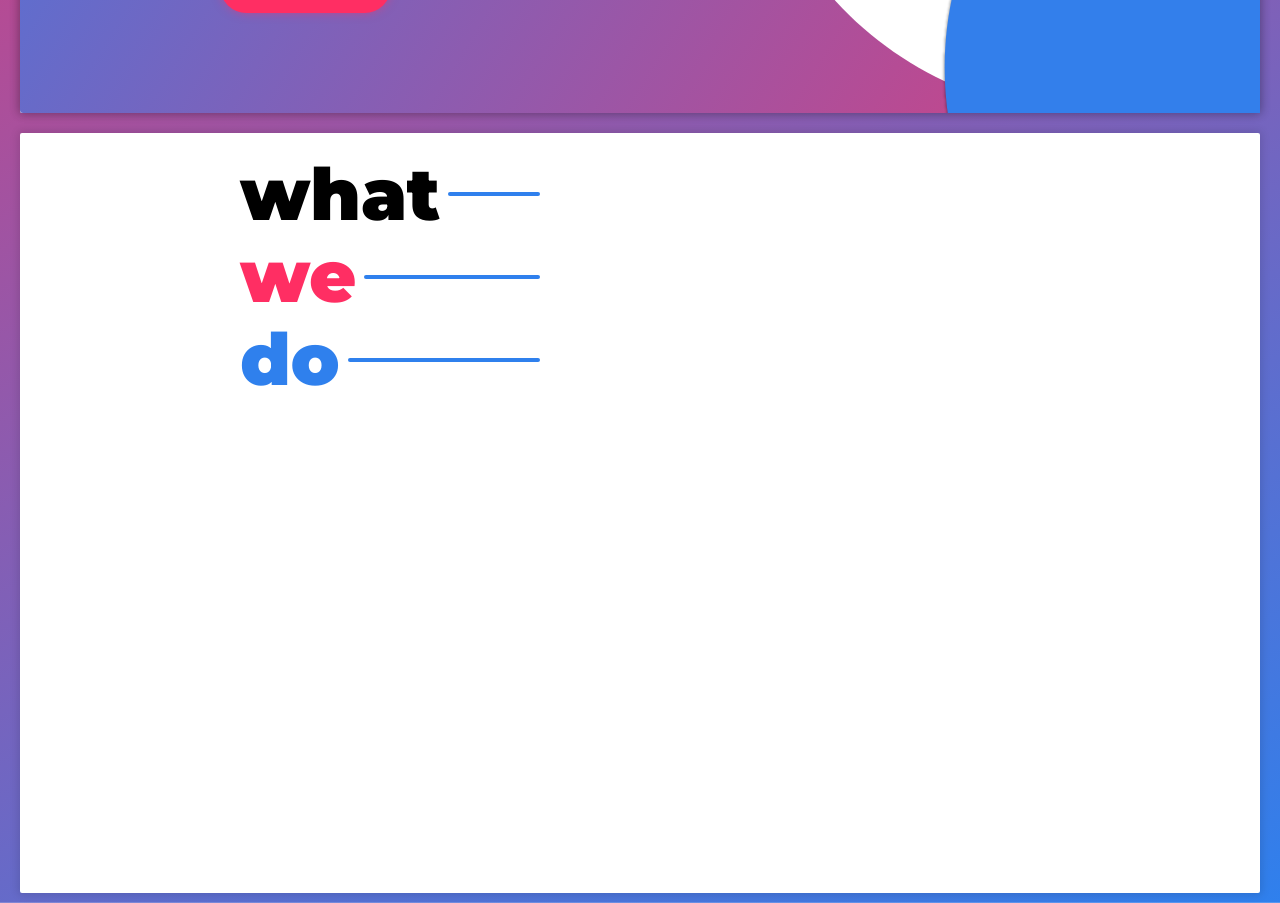
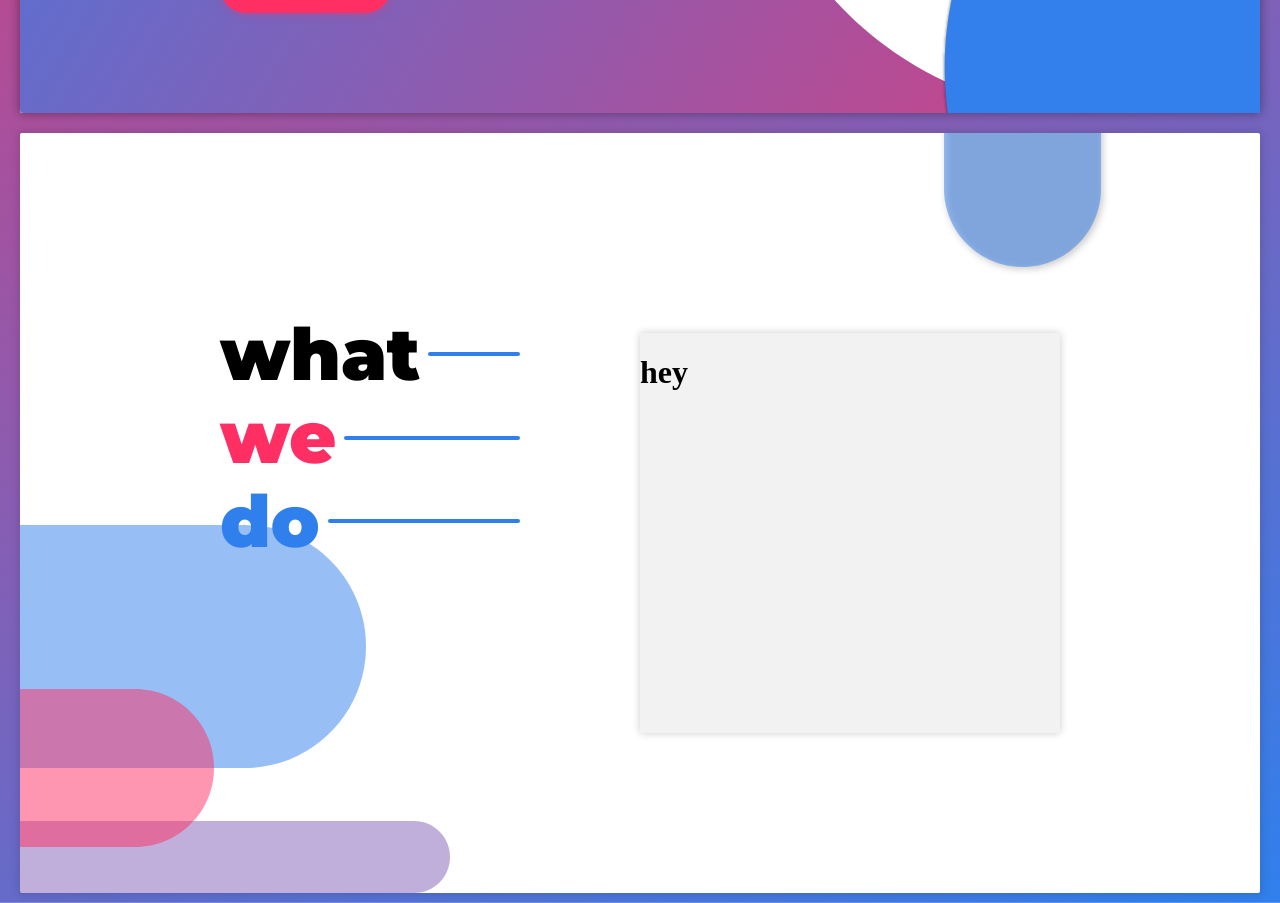
Before and after one commit to joordas/3gir, a React app: page / in a window 1280 px wide. Shown: the part 840-1743 px from the top of the page. Built offline with nearby package versions, Linux system fonts and the light colour scheme.

Commit message:
did the service page and the alignment of the page decoration, etc

```diff
--- a/public/css/globals.css
+++ b/public/css/globals.css
@@ -36,6 +36,10 @@ a {
   max-width: 300px;
   flex-wrap: wrap;
   padding: 20px;
+  padding-top: 180px;
+  max-height: 250px;
+  justify-content: flex-start;
+  padding-left: 200px;
 }
 
 .whatwedo > span {
--- a/src/App.jsx
+++ b/src/App.jsx
@@ -1,12 +1,18 @@
 import React, { Component } from "react";
 import { render } from "react-dom";
-
+import s from "styled-components";
 // components
 import WhitePanel from "./components/WhitePanel";
 import MenuBar from "./components/MenuBar";
 import LogoHeader from "./components/LogoHeader";
 import HomepageBanner from "./components/HomepageBanner";
 import Services from "./components/Services";
+
+const SideDecoration = s.img`
+position: absolute;
+bottom: 0;
+left: 0;
+`;
 
 class App extends Component {
   render() {
@@ -19,6 +25,7 @@ class App extends Component {
         </WhitePanel>
         <WhitePanel>
           <Services />
+          <SideDecoration src="/public/img/sidethings.svg" />
         </WhitePanel>
       </div>
     );
--- a/src/components/HomepageBanner.jsx
+++ b/src/components/HomepageBanner.jsx
@@ -65,7 +65,7 @@ const HomepageBanner = () => (
       <Subheader>And then more.</Subheader>
       <Contact href="#">let's talk!</Contact>
     </div>
-    <LilGuy src="/public/img/lil guy.svg" />
+    <LilGuy id="lilguy" src="/public/img/lil guy.svg" />
   </Gradient>
 );
 
--- a/src/components/Services.jsx
+++ b/src/components/Services.jsx
@@ -2,7 +2,9 @@ import React from "react";
 import s from "styled-components";
 
 const Container = s.div`
-  margin-left: 200px;
+  // margin-left: 200px;
+  position: relative;
+  display: flex;
 `;
 
 const What = s.span`
@@ -15,13 +17,33 @@ const Do = s.span`
   color: var(--blue);
 `;
 
+const LilguyArm = s.img`
+position: absolute;
+top: 0;
+right: 150px;
+`;
+
+const ServicesPanel = s.div`
+  background-color: #f2f2f2;
+  box-shadow: 0 0 8px 0 rgba( 0, 0, 0, 0.2);
+  flex-grow: 1;
+  height: 400px; // shouldn't be fixed
+  margin-top: 200px;
+  margin-right: 200px;
+  margin-left: 100px;
+`;
+
 const Services = () => (
   <Container>
+    <LilguyArm id="arm" src="/public/img/lilguyarm.svg" />
     <div className="whatwedo">
       <What>what</What>
       <We>we</We>
       <Do>do</Do>
     </div>
+    <ServicesPanel>
+      <h1>hey</h1>
+    </ServicesPanel>
   </Container>
 );
 
--- a/src/components/WhitePanel.jsx
+++ b/src/components/WhitePanel.jsx
@@ -10,6 +10,7 @@ const Panel = styled.div`
   min-height: calc(100vh - 40px);
   display: flex;
   flex-direction: column;
+  position: relative;
 `;
 
 class WhitePanel extends Component {
```
Also changed, not shown: public/img/lilguyarm.svg (added), public/img/sidethings.svg (added).
